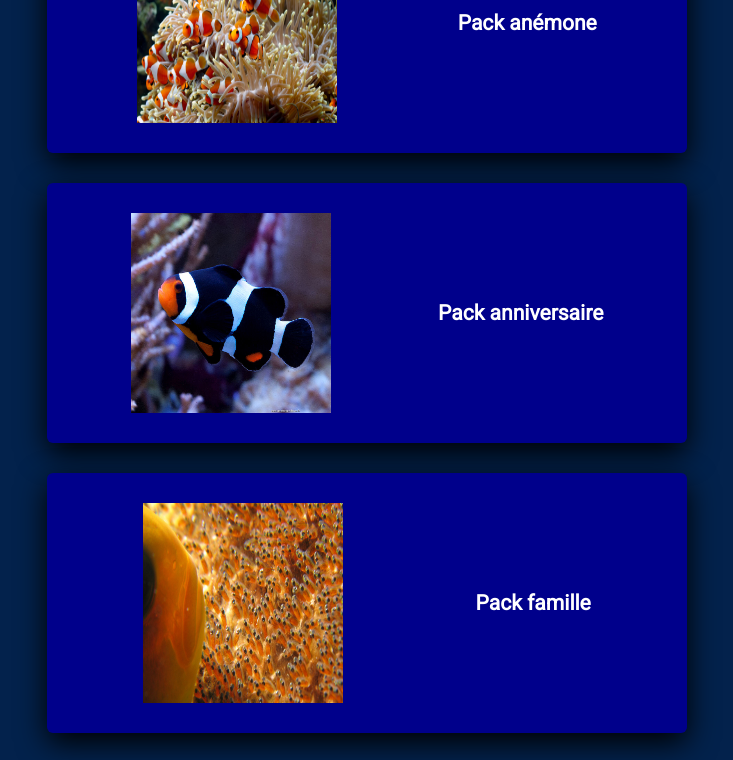
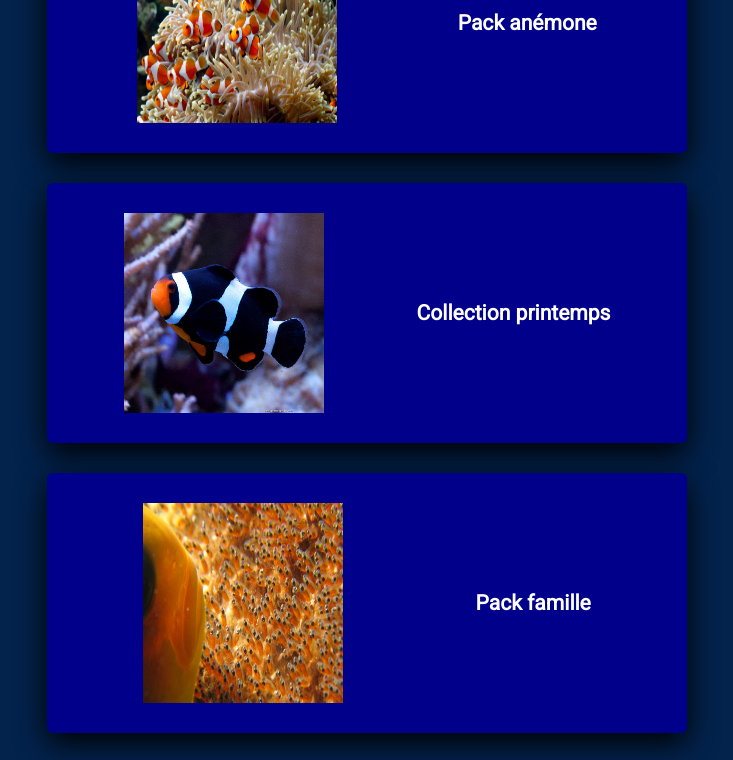
Before and after one commit to Charlesdgsts/Finalwebsitestartup, a plain HTML site: page index.html in a window 1280 px wide. Shown: the part 923-1683 px from the top of the page, without its empty margins (273-1006 px from the left). Drawn offline with Linux system fonts and the light colour scheme; a script that the page names is missing.

Commit message:
Update index.html

```diff
--- a/index.html
+++ b/index.html
@@ -64,7 +64,7 @@
 	<img src="image/pc card2.jpg" alt="" style="
 	height: 200px;
 	width: 200px;" >
-	<h3>Pack anniversaire</h3>
+	<h3>Collection printemps</h3>
 	 </div>
 
 	<div class="card" style="
```
